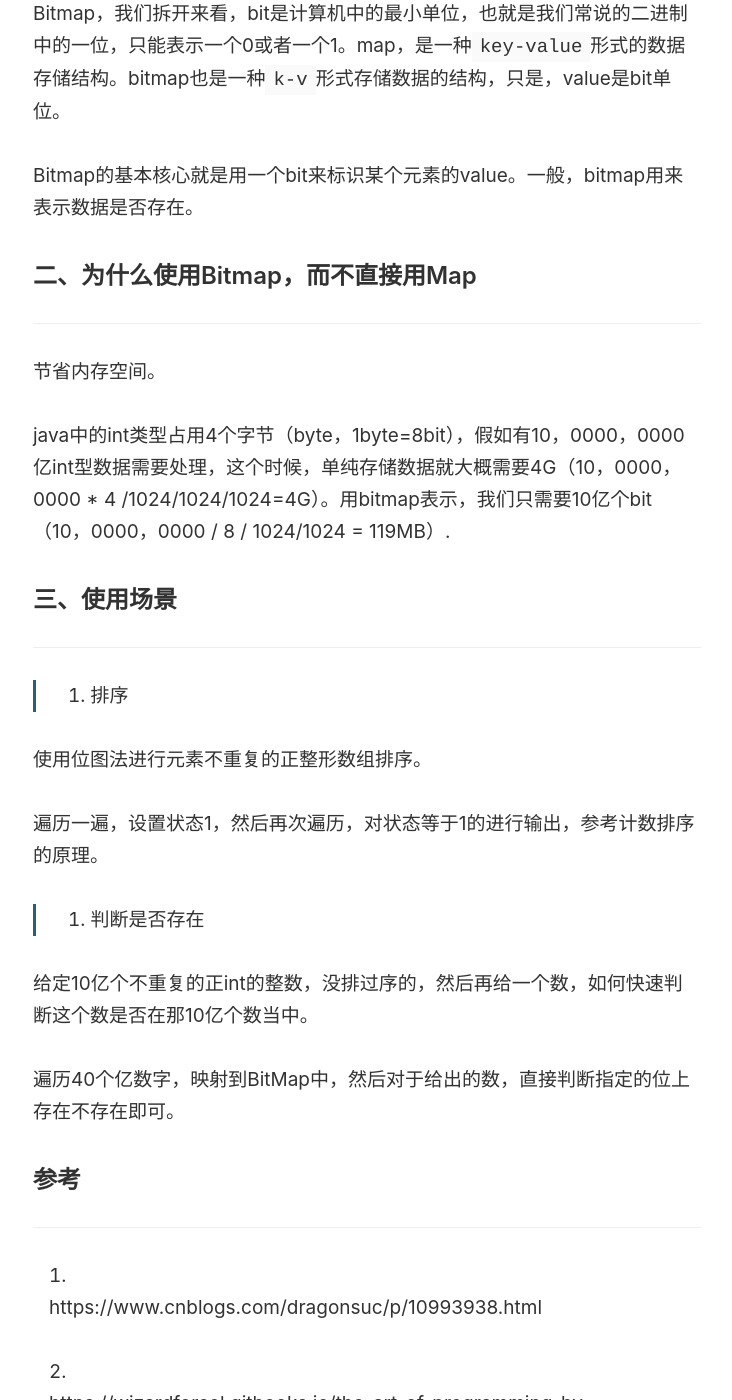
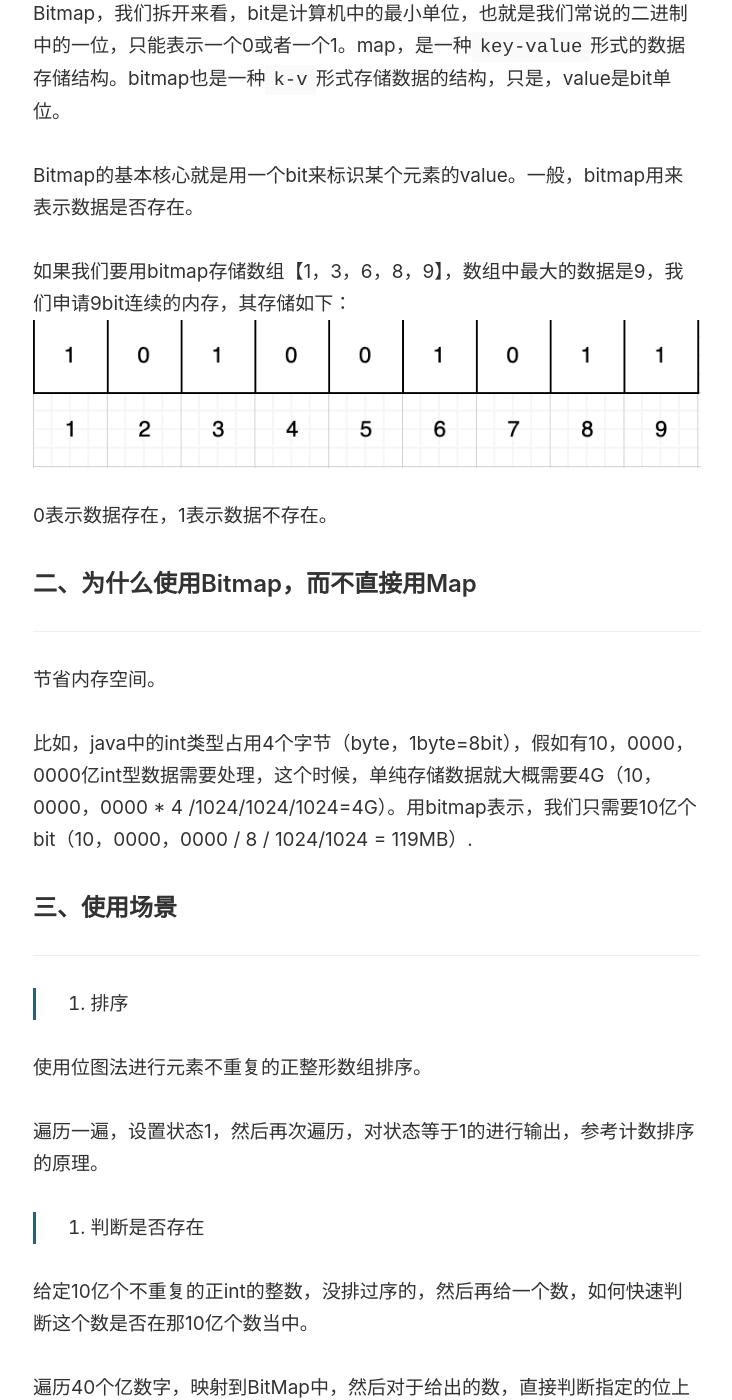
Before and after one commit to Jurneez/jurneez.github.io, a Jekyll site: the page built from _posts/2022-01-04-bitmap.markdown, in a window 1280 px wide and 1400 px high, scrolled down 792 px. Shown: the whole window, without its empty margins (273-1005 px from the left). Built offline with Jekyll 4.4.1, drawn with Linux system fonts in a browser that asks for light colours; comment, search, counter and statistics services are not loaded.

Commit message:
基础知识之Bitmap

```diff
--- a/_includes/post-card.liquid
+++ b/_includes/post-card.liquid
@@ -1,4 +1,4 @@
-<div class='o-grid__col'>
+<div class='o-grid__col o-grid__col--full'>
 
   <a href='{{ post.url | prepend: site.baseurl }}' class='c-post-card {% if forloop.first == true %} c-post-card--first {% endif %} {% if forloop.last == true %} c-post-card--last {% endif %}'>
     <h5 class='c-post-card__title'>{{ post.title }}</h5>
--- a/_posts/2022-01-04-bitmap.markdown
+++ b/_posts/2022-01-04-bitmap.markdown
@@ -13,13 +13,18 @@ Bitmap，我们拆开来看，bit是计算机中的最小单位，也就是我
 
 Bitmap的基本核心就是用一个bit来标识某个元素的value。一般，bitmap用来表示数据是否存在。
 
+如果我们要用bitmap存储数组【1，3，6，8，9】，数组中最大的数据是9，我们申请9bit连续的内存，其存储如下：
+![about](/images/posts/bitmap.png)
+
+0表示数据存在，1表示数据不存在。
+
 ### 二、为什么使用Bitmap，而不直接用Map
 
 ---
 
 节省内存空间。
 
-java中的int类型占用4个字节（byte，1byte=8bit），假如有10，0000，0000亿int型数据需要处理，这个时候，单纯存储数据就大概需要4G（10，0000，0000 * 4 /1024/1024/1024=4G）。用bitmap表示，我们只需要10亿个bit（10，0000，0000 / 8 / 1024/1024 = 119MB）.
+比如，java中的int类型占用4个字节（byte，1byte=8bit），假如有10，0000，0000亿int型数据需要处理，这个时候，单纯存储数据就大概需要4G（10，0000，0000 * 4 /1024/1024/1024=4G）。用bitmap表示，我们只需要10亿个bit（10，0000，0000 / 8 / 1024/1024 = 119MB）.
 
 ### 三、使用场景
 
```
Also changed, not shown: images/posts/bitmap.png (added).
